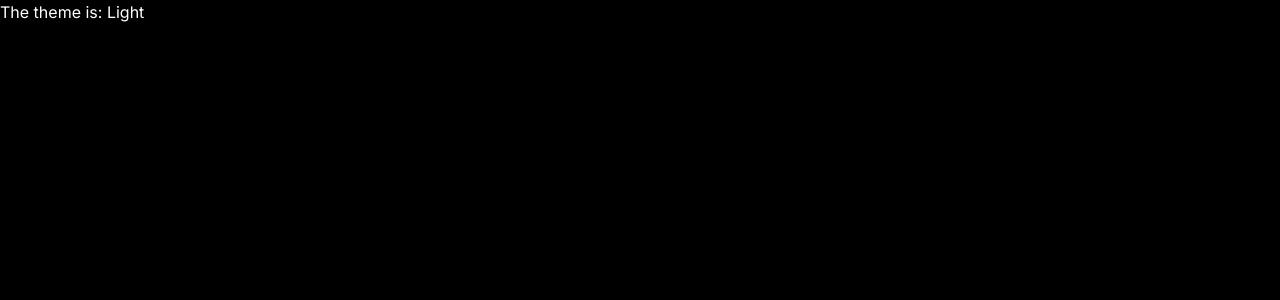
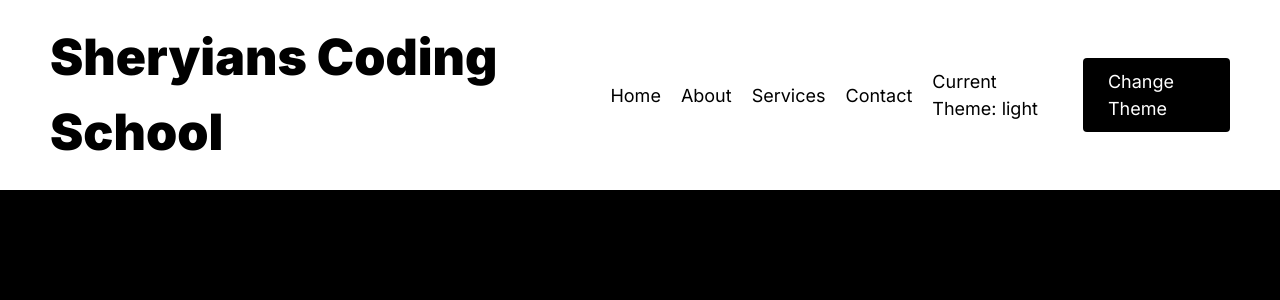
Before and after one commit to TheAbdulWahid/sheryians-full-react-course, a React (Vite) app: page / in a window 1280 px wide. Shown: the top 300 px of the page. Built offline with nearby package versions, Linux system fonts and the light colour scheme.

Commit message:
ReactJs Learning Video Completed

```diff
--- a/src/App.jsx
+++ b/src/App.jsx
@@ -19,6 +19,9 @@
 import SingleCourse from "./pages/course-pages/SingleCourse";
 import BonusConcept from "./components/BonusConcept";
 import { useState } from "react";
+import ChildrenProps from "./components/children-props/ChildrenProps";
+import { createContext } from "react";
+import Navbar from "./components/context-api/Navbar";
 const App = () => {
   // const userData = [
   //   {
@@ -49,6 +52,7 @@
   //     },
   // ]
   const [theme, setTheme] = useState('Light')
+
   return (
     // <div className="flex flex-col justify-between h-screen">
     //   <Header />
@@ -70,7 +74,7 @@
     //   </div>
     //   <Footer />
     // </div>
-    <BonusConcept theme={theme} setTheme={setTheme} />
+    <Navbar />
   );
 };
 export default App;
--- /dev/null
+++ b/src/components/children-props/ChildrenProps.jsx
@@ -0,0 +1,13 @@
+import React from "react";
+import Navbar from "./Navbar";
+
+const ChildrenProps = (props) => {
+  return (
+    <div>
+      <div>ChildrenProps</div>
+      <Navbar theme={props.theme}/>
+    </div>
+  );
+};
+
+export default ChildrenProps;
--- /dev/null
+++ b/src/components/children-props/Navbar.jsx
@@ -0,0 +1,15 @@
+import React from "react";
+import Navbar2 from "./Navbar2";
+const Navbar = (props) => {
+  return (
+    <div>
+      <div className="logo">Sheryians Coding Scholl</div>
+      <Navbar2 theme={props.theme}>
+        <h2>This is First Children</h2>
+        <h3>This is Second Children</h3>
+      </Navbar2>
+    </div>
+  );
+};
+
+export default Navbar;
--- /dev/null
+++ b/src/components/children-props/Navbar2.jsx
@@ -0,0 +1,30 @@
+import React, { useContext } from "react";
+import { ContextData } from "../../context/ThemeContent";
+
+const Navbar2 = (props) => {
+    const contextUse = useContext(ContextData)
+  return (
+    <div>
+      <nav>
+        <ul>
+          <li>
+            <a href="#">Home</a>
+          </li>
+          <li>
+            <a href="#">About</a>
+          </li>
+          <li>
+            <a href="#">Services</a>
+          </li>
+          <li>
+            <a href="#">Contact</a>
+          </li>
+          <li>{props.theme}</li>
+        </ul>
+        {contextUse}
+      </nav>
+    </div>
+  );
+};
+
+export default Navbar2;
--- /dev/null
+++ b/src/components/context-api/ContextApi.jsx
@@ -0,0 +1,9 @@
+import React from 'react'
+
+const ContextApi = () => {
+  return (
+    <div>ContextApi</div>
+  )
+}
+
+export default ContextApi
--- /dev/null
+++ b/src/components/context-api/Navbar.jsx
@@ -0,0 +1,30 @@
+import React, { useContext } from "react";
+import { ContextData } from "../../context/ThemeContent";
+
+const Navbar = () => {
+    const [theme, setTheme] = useContext(ContextData);
+    return (
+    <>
+      <header className={`${theme} header`}>
+        <h1 className="logo text-[50px] !font-black !text-[black]">
+          Sheryians Coding School
+        </h1>
+        <nav>
+          <ul className="flex items-center gap-[20px] text-[18px] !font-bold !text-[black]">
+            <li className="!text-[black]">Home</li>
+            <li className="!text-[black]">About</li>
+            <li className="!text-[black]">Services</li>
+            <li className="!text-[black]">Contact</li>
+            <li className="!text-[black]">Current Theme: {theme}</li>
+            <div className="current-theme bg-black px-[25px] py-[10px] cursor-pointer rounded" onClick={()=>{
+                setTheme('dark')
+            }}>Change Theme</div>
+          </ul>
+
+        </nav>
+      </header>
+    </>
+  );
+};
+
+export default Navbar;
--- /dev/null
+++ b/src/context/ThemeContent.jsx
@@ -0,0 +1,16 @@
+import React, { useState } from "react";
+import { createContext } from "react";
+export const ContextData = createContext();
+
+const ThemeContent = (props) => {
+  const [theme, setTheme] = useState("light");
+  return (
+    <div>
+      <ContextData.Provider value={[theme, setTheme]}>
+        {props.children}
+      </ContextData.Provider>
+    </div>
+  );
+};
+
+export default ThemeContent;
--- a/src/index.css
+++ b/src/index.css
@@ -1,13 +1,31 @@
 @import "tailwindcss";
-*{
+
+* {
   font-family: "Inter", sans-serif;
   font-weight: 400;
   color: #fff;
 }
-.container{
+
+.container {
   max-width: 1360px;
   margin: auto;
 }
-.section-one-right{
-  scrollbar-width : none;
+
+.section-one-right {
+  scrollbar-width: none;
 }
+
+.header {
+  display: flex;
+  justify-content: space-between;
+  align-items: center;
+  padding: 20px 50px;
+}
+
+.light {
+  background-color: #fff;
+}
+
+.dark {
+    background-color: #673ab7;
+}
--- a/src/main.jsx
+++ b/src/main.jsx
@@ -1,10 +1,12 @@
-import { createRoot } from 'react-dom/client';
-import './index.css';
-import App from './App.jsx';
-import {BrowserRouter} from 'react-router-dom';
+import { createRoot } from "react-dom/client";
+import "./index.css";
+import App from "./App.jsx";
+import { BrowserRouter } from "react-router-dom";
+import ThemeContent from "./context/ThemeContent.jsx";
 
-createRoot(document.getElementById('root')).render(
-    <BrowserRouter>
-        <App />
-    </BrowserRouter>
-)
+
+createRoot(document.getElementById("root")).render(
+  <ThemeContent>
+    <App />
+  </ThemeContent>,
+);
```
